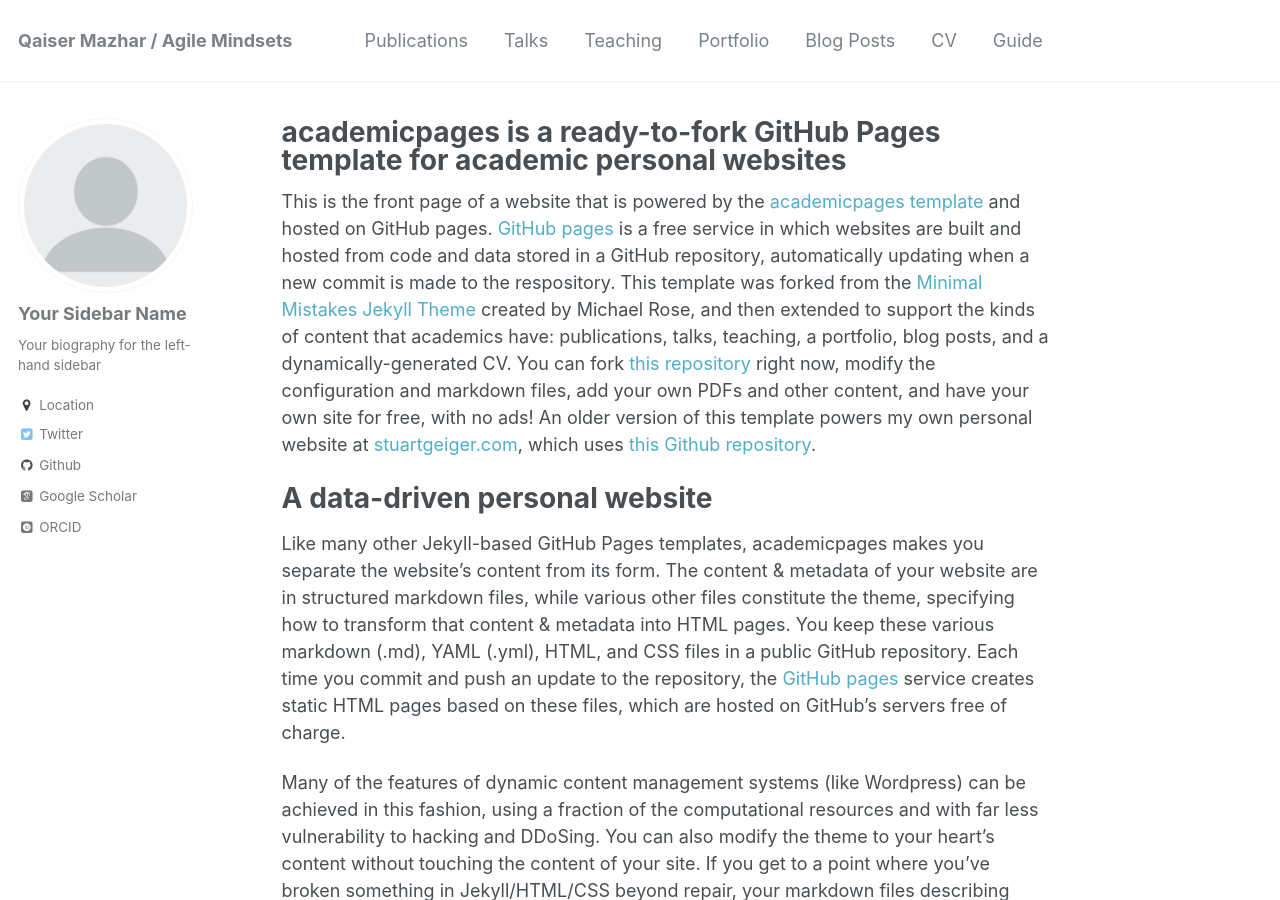
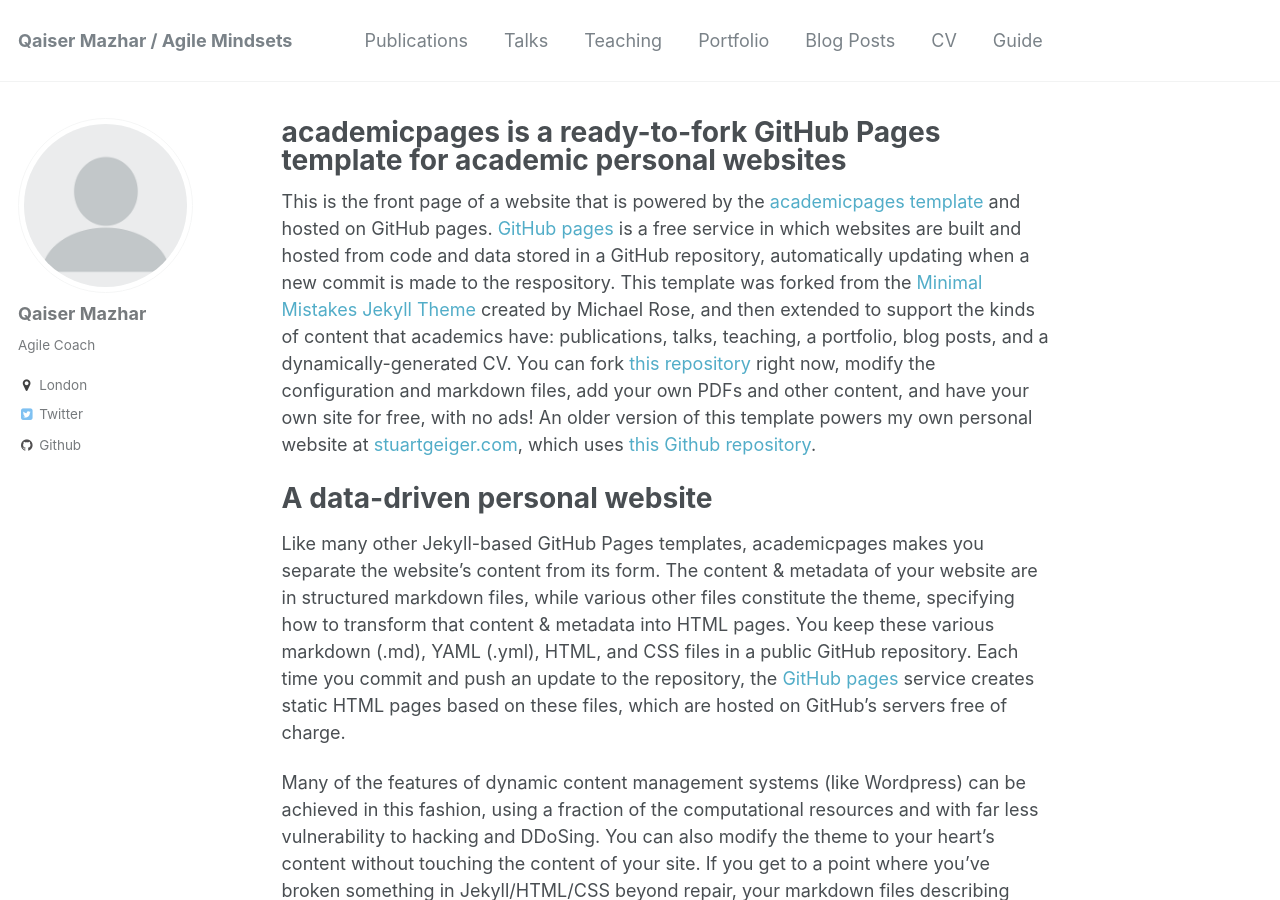
Before and after one commit to qaisermazhar/qaisermazhar.github.io, a Jekyll site: the page built from _pages/about.md, in a window 1280 px wide and 900 px high. Built offline with Jekyll 4.4.1, drawn with Linux system fonts in a browser that asks for light colours; some web fonts are replaced.

Commit message:
update basic config

```diff
--- a/_config.yml
+++ b/_config.yml
@@ -79,12 +79,12 @@ analytics:
 
 # Site Author
 author:
-  name             : "Your Sidebar Name"
+  name             : "Qaiser Mazhar"
   avatar           : "profile.png"
-  bio              : "Your biography for the left-hand sidebar"
-  location         : "Location"
+  bio              : "Agile Coach"
+  location         : "London"
   employer         :
-  googlescholar    : "http://yourfullgooglescholarurl.com"
+  googlescholar    : # "http://yourfullgooglescholarurl.com"
   email            :
   uri              :
   bitbucket        :
@@ -93,19 +93,19 @@ author:
   flickr           :
   facebook         :
   foursquare       :
-  github           : "academicpages"
+  github           : "qaisermazhar"
   google_plus      :
   keybase          :
   instagram        :
   lastfm           :
   linkedin         :
-  orcid            : "http://orcid.org/yourorcidurl"
+  orcid            : # "http://orcid.org/yourorcidurl"
   pinterest        :
   soundcloud       :
   stackoverflow    : # http://stackoverflow.com/users/123456/username
   steam            :
   tumblr           :
-  twitter          : "replacethistwitterhandle"
+  twitter          : "qaisermazhar"
   vine             :
   weibo            :
   xing             :
```
